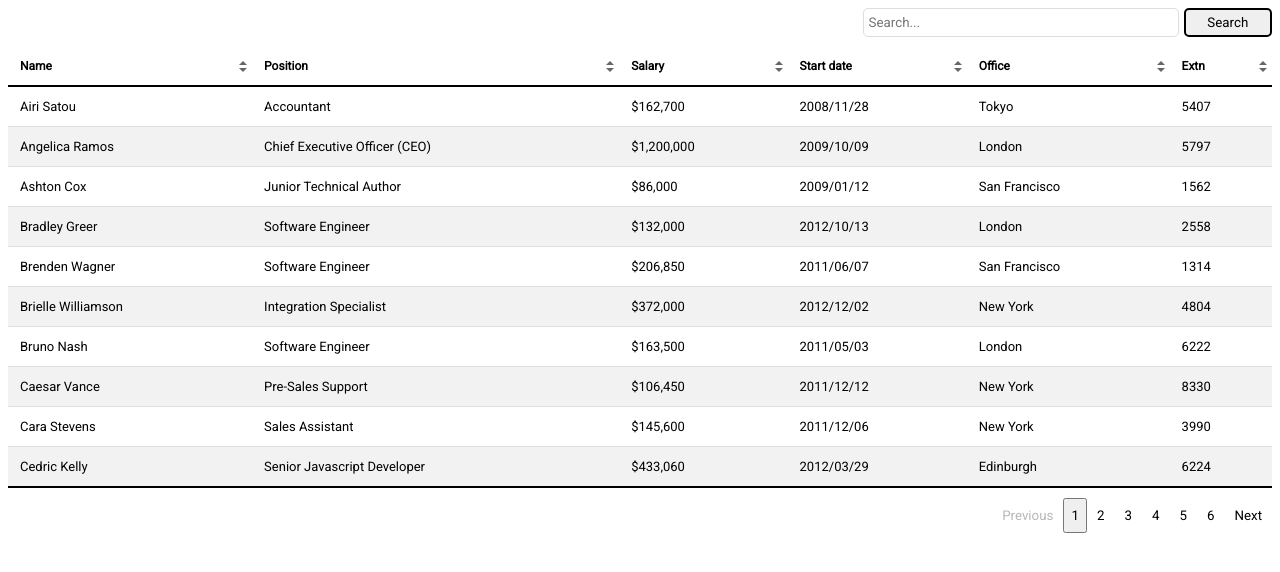
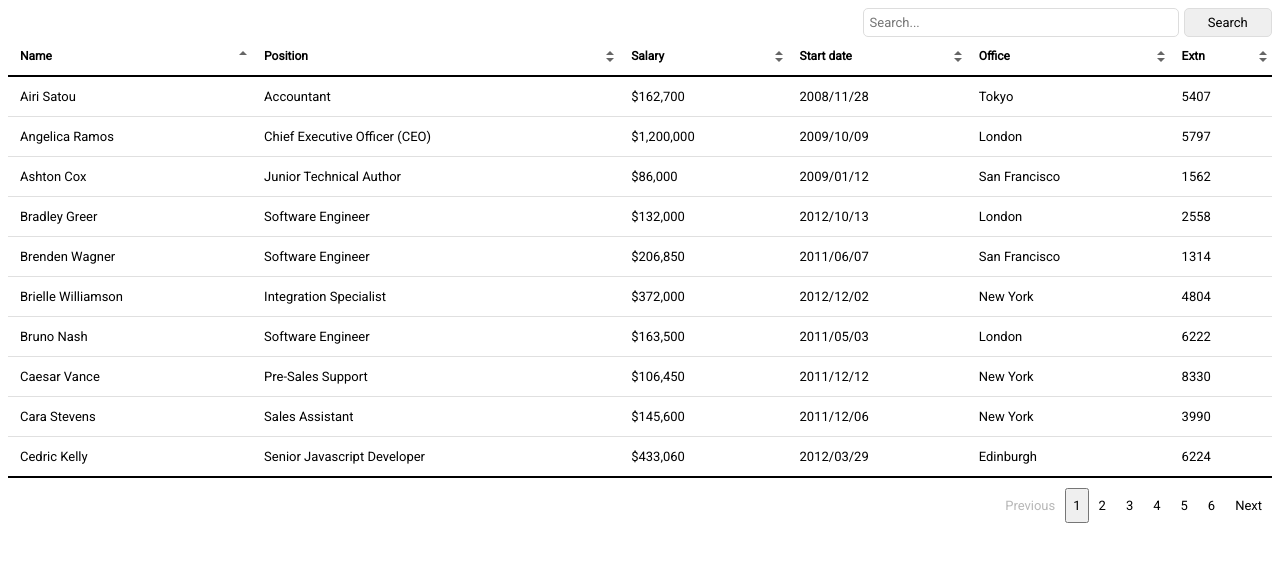
Before and after one commit to vzhurbin/table-jet-test, a website built with Parcel: page src/index.html in a window 1280 px wide. Both pictures are taken after a click on the element "Name". Built offline with nearby package versions, Linux system fonts and the light colour scheme.

Commit message:
sorting arrow change now

```diff
--- a/src/index.css
+++ b/src/index.css
@@ -3,58 +3,82 @@
 *::before {
   box-sizing: border-box;
   font-family: 'Roboto', sans-serif;
+  font-size: 13px;
 }
 
+/* search form */
 form {
   display: flex;
   justify-content: flex-end;
+  align-items: center;
+  align-content: center;
 }
 
 button.search,
 input[type=search] {
   border-radius: 5px;
-  padding: 5px;
-  margin-bottom: 10px;
+  padding: 6px;
+  margin-bottom: 10px 5px;
+  border: 1px solid #ddd
 }
 
 button.search {
   width: 7%;
   border-style: solid;
-  margin-left: 5px;
 }
 
 input[type=search] {
+  margin-right: 5px;
   width: 25%;
-  border: 1px solid #ddd
 }
 
 input[type=search]:focus{
-  box-shadow:0 0 4px rgb(89, 89, 146);
+  box-shadow:0 0 4px lightslategrey;
 }
 
+/* table */
 table {
   width: 100%;
-  border-bottom: 2px solid black;
   border-collapse: collapse;
-
 }
 
-.hidden { display: none; }
+tbody.data {
+  border-top: 2px solid black;
+  border-bottom: 2px solid black;
+}
+
+.hidden {
+  display: none;
+}
 
 th, td {
   text-align: left;
   padding: 12px;
-
 }
-
 
 th {
   position: relative;
   cursor: pointer;
   font-size: 12px;
-  border-bottom: 2px solid black;
 }
 
+td {
+  border-bottom: 1px solid #E0E0E0;
+}
+
+tr.row:nth-child(even) {
+  /* background-color: #f2f2f2; */
+}
+
+td:nth-child(even) {
+
+}
+
+td.sorted:nth-of-type(3n+3) {
+  background-color: #882828b7;
+}
+
+/* sorting arrows */
 th:before,
 th:after {
   border: 4px solid transparent;
@@ -67,14 +91,12 @@ th:after {
 	position: absolute;
 }
 
-th.sorted-asc:before {
-  border-top: 4px solid #666;
-	margin-top: 2px;
+th.sorted-desc:before {
+  border: none;
 }
 
-th.sorted-desc:after {
-  border-bottom: 4px solid #666;
-	margin-top: 2px;
+th.sorted-asc:after {
+  border: none;
 }
 
 th:before {
@@ -87,17 +109,8 @@ th:after {
 	margin-top: 2px;
 }
 
-td {
-  font-size: 13px;
-  border-bottom: 1px solid #E0E0E0;
-
-}
-
-tr.row:nth-child(even) {
-  background-color: #f2f2f2;
-}
-
-#page-buttons {
+/* buttons */
+.page-buttons {
   display: flex;
   justify-content: flex-end;
   margin-top: 10px;
@@ -113,4 +126,5 @@ tr.row:nth-child(even) {
 .page-button.inactive:hover {
   background: lightgray;
   border-radius: 5px;
+  padding: 8px;
 }
--- a/src/index.html
+++ b/src/index.html
@@ -1,4 +1,5 @@
 <!DOCTYPE html>
+
 <head>
   <meta charset="UTF-8">
   <title>Title</title>
@@ -6,6 +7,7 @@
   <link rel="stylesheet" href="./index.css">
 </head>
 <html>
+
 <body>
     <form>
       <input type="search" placeholder="Search...">
@@ -15,7 +17,8 @@
       <tbody class="header"></tbody>
       <tbody class="data"></tbody>
     </table>
-  <div id="page-buttons"></div>
+    <div class="page-buttons"></div>
 </body>
 <script src="./index.js"></script>
+
 </html>
--- a/src/js/dataHandlers.js
+++ b/src/js/dataHandlers.js
@@ -36,7 +36,7 @@ const dataHandlers = () => {
     }
     buttons += `<input class="page-button switch next" id="page-button-${pageCount+1}" type="button" value="Next" ${disableNext}>`;
 
-    const buttonsDiv = document.getElementById('page-buttons');
+    const buttonsDiv = document.querySelector('.page-buttons');
     buttonsDiv.innerHTML = buttons;
 
     for (let j = 1; j <= pageCount; j += 1) {
--- a/src/js/fillTableData.js
+++ b/src/js/fillTableData.js
@@ -9,9 +9,9 @@ const formatHeader = str => {
 
 const createHeader = () => {
   const headerHtml = headerArr
-    .map((el, i) => {
+    .map(el => {
       return `
-        <th class="${el}" id="header-${i}">${formatHeader(el)}</th>
+        <th id="${el}" class="${el}">${formatHeader(el)}</th>
       `;
     })
     .join('');
@@ -23,7 +23,7 @@ const createOneRow = (arrOfObj, i) => {
   const rowHtml = headerArr
     .map(el => {
       return `
-        <td id="${arrOfObj[i]['id']}" class="${el}">${arrOfObj[i][el]}</td>
+        <td class="${el}">${arrOfObj[i][el]}</td>
       `;
     })
     .join('');
--- a/src/js/sorting.js
+++ b/src/js/sorting.js
@@ -34,17 +34,30 @@ const sortData = sortKey => {
     sortCol.push(value);
   });
   const sortAsc = sortAscending(data, sortKey);
-
-  return isAsc(sortCol) ? sortAsc.reverse() : sortAsc;
+  const header = document.querySelector(`th.${sortKey}`);
+  if (isAsc(sortCol)) {
+    header.classList.add('sorted-desc');
+    return sortAsc.reverse();
+  } else {
+    header.classList.add('sorted-asc');
+    return sortAsc;
+  }
 };
 
 const headerListeners = () => {
   const thArray = Array.from(document.querySelectorAll('th'));
   thArray.forEach(th => {
     th.addEventListener('click', e => {
-      const sortedData = sortData(th.className);
+      thArray.forEach(th => {
+        th.classList.remove('sorted-desc', 'sorted-asc');
+      });
+      const sortedData = sortData(th.id);
       fillData(sortedData);
       dataHandlers();
+      const tdArray = Array.from(document.querySelectorAll(`td.${th.id}`));
+      tdArray.forEach(td => {
+        td.classList.add('sorted');
+      });
     });
   });
 };
```
Lines whose indentation alone changed are shown as unchanged.
